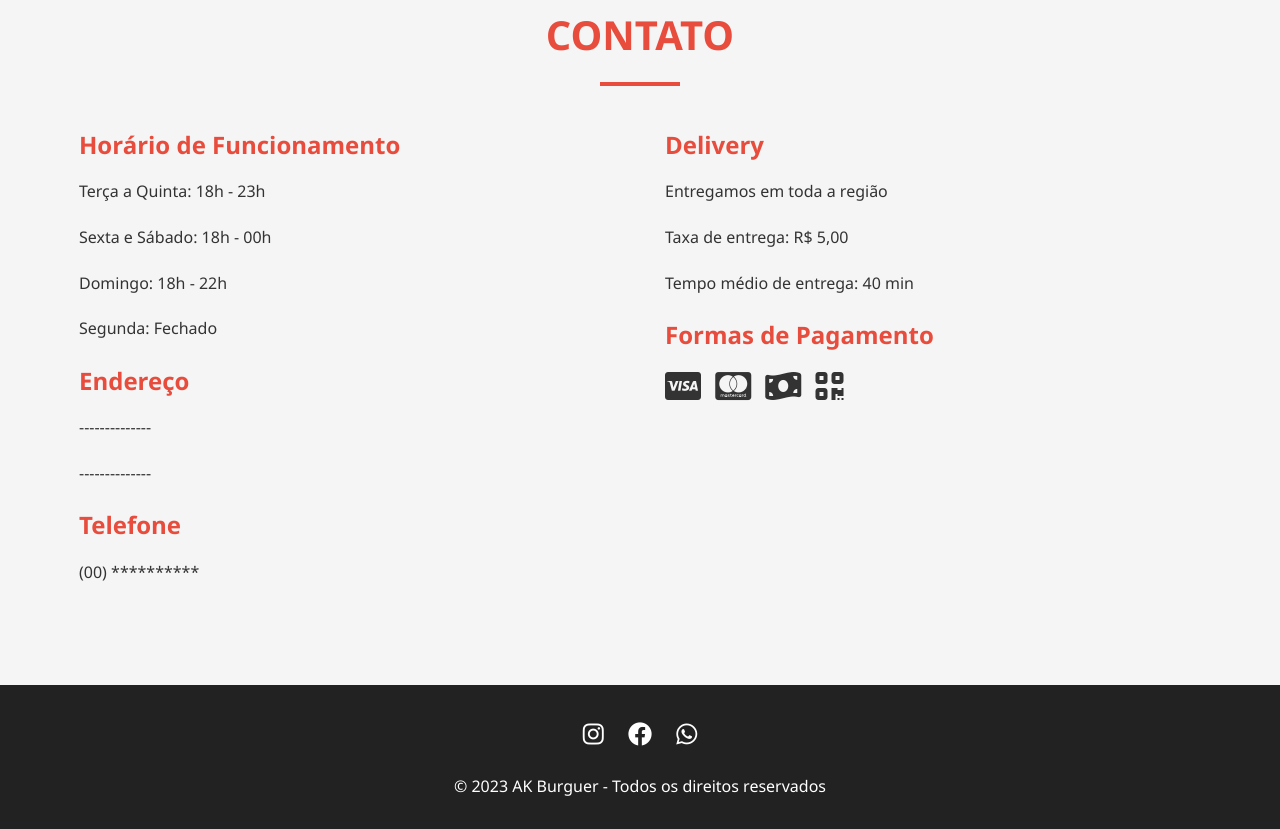
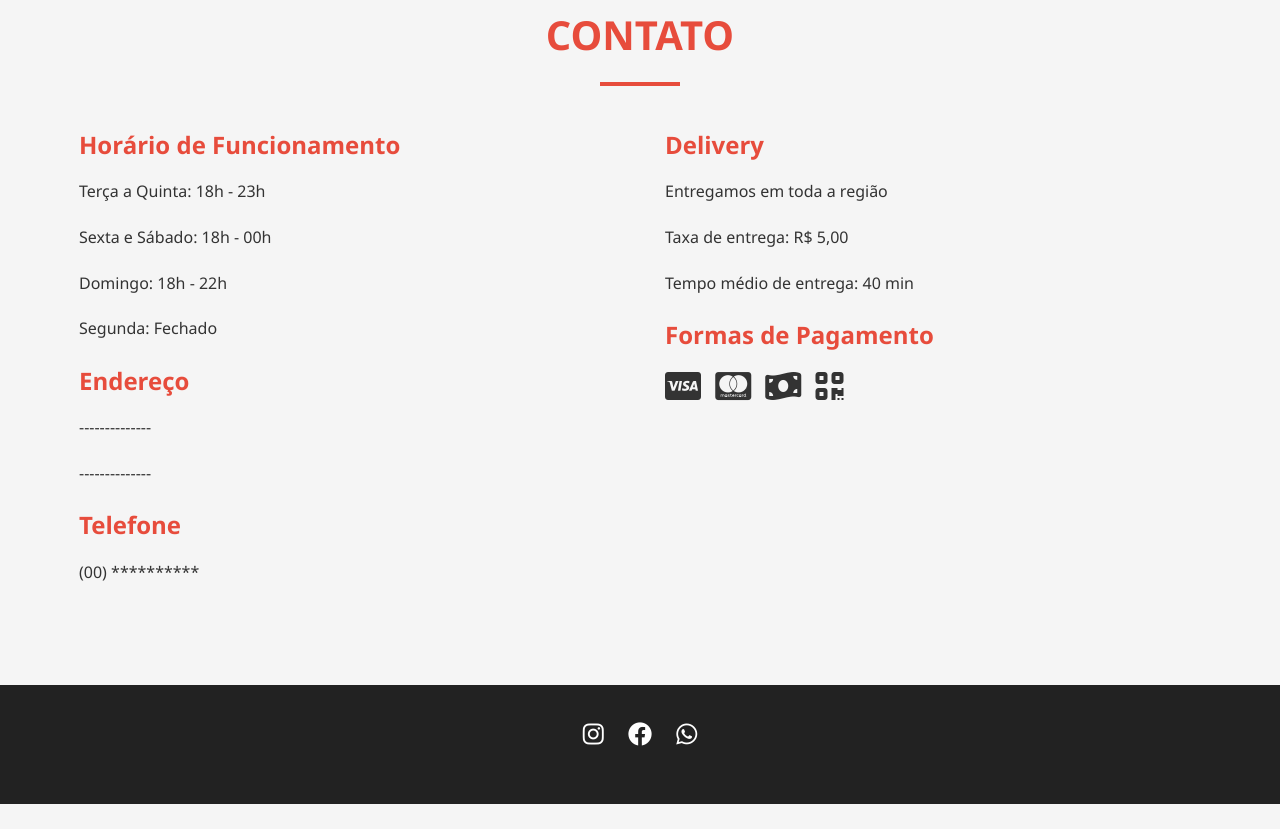
Before and after one commit to allandersom/akburguer, a plain HTML site: page index.html in a window 1280 px wide. Shown: the part 2208-3037 px from the top of the page. After the commit the page ends 3012 px from the top, so only its background shows below. Drawn offline with Linux system fonts and the light colour scheme.

Commit message:
Update index.html

```diff
--- a/index.html
+++ b/index.html
@@ -140,7 +140,6 @@
                     <a href="#"><i class="fab fa-facebook"></i></a>
                     <a href="#"><i class="fab fa-whatsapp"></i></a>
                 </div>
-                <p>&copy; 2023 AK Burguer - Todos os direitos reservados</p>
             </div>
         </div>
     </footer>
```
